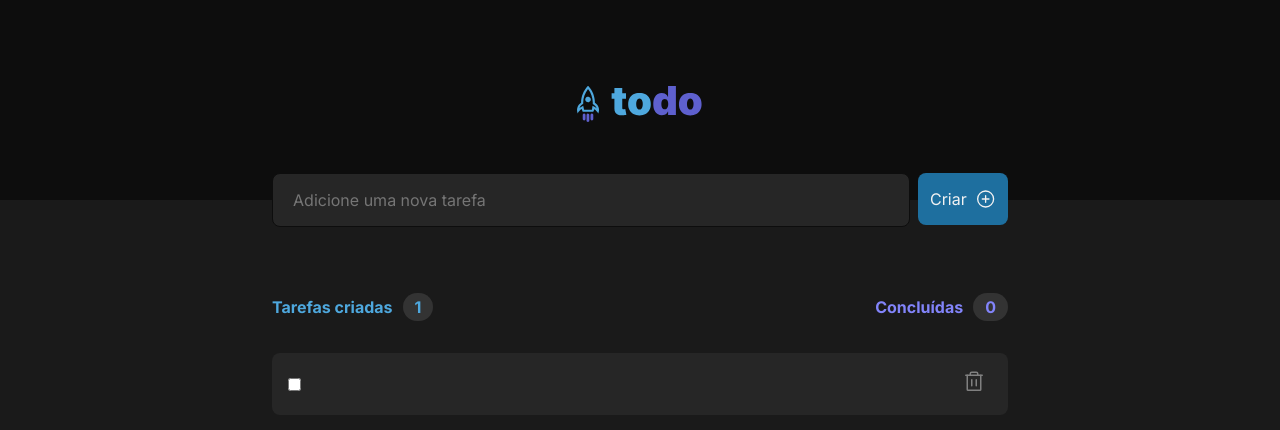
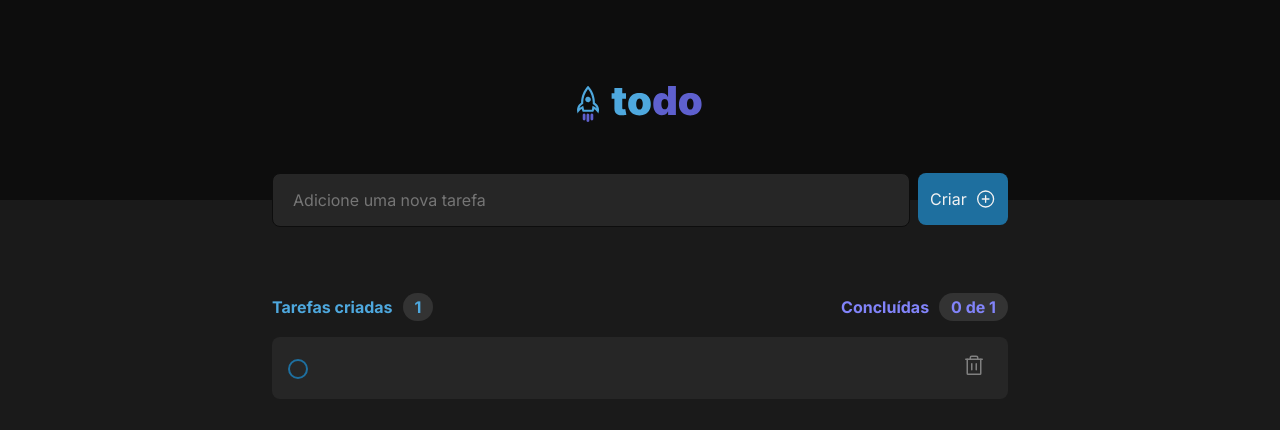
Before and after one commit to Andersonsilvamota/todo-list, a React (Vite) app: page / in a window 1280 px wide. Both pictures are taken after a click on the button "Criar". Shown: the top 430 px of the page. Built offline with nearby package versions, Linux system fonts and the light colour scheme.

Commit message:
Estilizando o botão checkbox

```diff
--- a/src/NewTask.jsx
+++ b/src/NewTask.jsx
@@ -7,6 +7,7 @@ import { v4 as uuidv4 } from 'uuid';
 export function NewTask(){
   const [newTask, setNewTask] = useState('')
   const [tasks, setTasks] = useState([])
+  const [count, setCount] = useState(0)
 
   function handleAddNewTask(event){
     event.preventDefault()
@@ -37,8 +38,10 @@ export function NewTask(){
       isComplete: !task.isComplete
     } : task )
     console.log(taskCompleted)
+
     setTasks(taskCompleted)
   }
+
 
   return(
 
@@ -64,14 +67,39 @@ export function NewTask(){
       <ContainerTask>
         <TaskInfo>
           <strong className="task-created">Tarefas criadas <div>{tasks.length}</div></strong>
-          <strong className="task-concluded">Concluídas <div>0</div></strong>
+          <strong className="task-concluded">Concluídas <div>{count} de {tasks.length}</div></strong>
         </TaskInfo>
         <ContainerListTask>
-            {tasks.length > 0 ? (
+          <ul>
+          {tasks.length > 0 ? (
+            tasks.map(task => {
+                return (
+                  <ListTaskWithTasks className={task.isComplete ? 'completed' : ''} key={task.id}>
+                    <label className="checkbox-container">
+                      <input
+                        readOnly
+                        className="check"
+                        checked={task.isComplete}
+                        type="checkbox"
+                        onClick={() => handleCompleteTask(task.id)}
+                      />
+                      <span className="checkmark"></span>
+                    </label>
+                    <strong>{task.title}</strong>
+                    <ButtonDelete>
+                      <Trash onClick={() => handleDeleteTask(task.id)} size={24}  />
+                    </ButtonDelete>
+                  </ListTaskWithTasks>
+                )
+              })
+          ) : ''}
+          </ul>
+            {/* {tasks.length > 0 ? (
               tasks.map(task => {
                 return (
                   <ListTaskWithTasks key={task.id}>
-                    <input className="check" checked={task.isComplete} type="checkbox" onClick={() => handleCompleteTask(task.id)}/>
+                    <input readOnly className="check" checked={task.isComplete} type="checkbox" onClick={() => handleCompleteTask(task.id)}/>
+                    <span className="checkmark"></span>
                     <strong>{task.title}</strong>
                     <ButtonDelete>
                       <Trash onClick={() => handleDeleteTask(task.id)} size={24}  />
@@ -88,7 +116,7 @@ export function NewTask(){
                 </ListTask>
 
             )
-          }
+          } */}
 
         </ContainerListTask>
     </ContainerTask>
--- a/src/styleNewTask.js
+++ b/src/styleNewTask.js
@@ -1,25 +1,20 @@
 import styled from "styled-components";
 
-
 export const Container = styled.div`
-
   display: flex;
   align-items: center;
   justify-content: center;
   flex-direction: column;
-
 `
 
 export const ContainerInput = styled.div`
   display: flex;
   flex-direction: row;
   gap: 8px;
-
   height:auto;
   margin-top: calc(0px - 1.3rem - 6px);
   padding-bottom: 66px;
 `
-
 
 export const NewTaskInput = styled.input`
   border: 1px solid var(--gray-700);
@@ -29,7 +24,6 @@ export const NewTaskInput = styled.input`
   border-radius: 8px;
   padding: 20px;
   color: var(--gray-200);
-
 `
 
 export const Button = styled.button`
@@ -53,20 +47,27 @@ export const Button = styled.button`
 
 export const ContainerTask = styled.div`
 
-
 `
 
 export const ContainerListTask = styled.div`
   width: 46rem;
-  padding: 16px 0;
+  padding: 0;
 
+  ul{
+    list-style: none;
+    padding: 0;
+
+    .completed strong{
+      text-decoration: line-through;
+      color: var(--gray-300);
+    }
+  }
 `
 
 export const TaskInfo = styled.div`
   display: flex;
   justify-content: space-between;
   padding-bottom: 16px;
-
 
   .task-created{
     color: var(--blue);
@@ -89,7 +90,6 @@ export const TaskInfo = styled.div`
   }
 `
 
-
 export const ListTask = styled.div`
   border-top: 2px solid var(--gray-400);
   padding: 64px 6px 6px 6px;
@@ -107,12 +107,10 @@ export const ListTask = styled.div`
   p {
     color: var(--gray-300);
     font-weight: 400;
-
   }
 `
 
-export const ListTaskWithTasks = styled.div`
-
+export const ListTaskWithTasks = styled.li`
   padding: 16px;
   border-radius: 8px;
   display: flex;
@@ -122,19 +120,76 @@ export const ListTaskWithTasks = styled.div`
   margin-bottom: 12px;
   background-color: var(--gray-500);
 
-
   strong {
     width: 632px;
+    padding: 6px;
     max-width: 632px;
     color: var(--gray-100);
     font-weight: 400;
   }
 
-   .check:checked + strong{
-    text-decoration: line-through;
-    color: var(--gray-300);
+  .checkbox-container {
+    display: block;
+    position: relative;
+    padding-left: 14px;
+    margin-bottom: 18px;
   }
 
+  .check {
+    position: absolute;
+    opacity: 0;
+    cursor: pointer;
+    height: 0;
+    width: 0;
+  }
+
+  .check:checked {
+
+    &:hover {
+      background-color: var(--purple-dark);
+      border: 2px solid var(--purple-dark);
+    }
+
+    & ~ .checkmark {
+      background-color: var(--purple);
+      border: 2px solid var(--purple);
+    }
+
+    & ~ .checkmark:after {
+      display: block;
+    }
+    strong{
+      text-decoration: line-through;
+      color: var(--gray-300);
+  }
+  }
+  .checkmark {
+    position: absolute;
+    top: 0;
+    left: 0;
+    width: 20px;
+    height: 20px;
+    border-radius: 999px ;
+    border: 2px solid var(--blue-dark);
+
+    &:hover {
+      background-color: var(--gray-400);
+      border: 2px solid var(--blue);
+    }
+
+    &:after {
+      content: "";
+      position: absolute;
+      display: none;
+      left: 6px;
+      top: 3px;
+      width: 3px;
+      height: 6px;
+      border: solid white;
+      border-width: 0 2px 2px 0;
+      transform: rotate(45deg);
+    }
+  }
 `
 
 export const ButtonDelete = styled.button`
```
